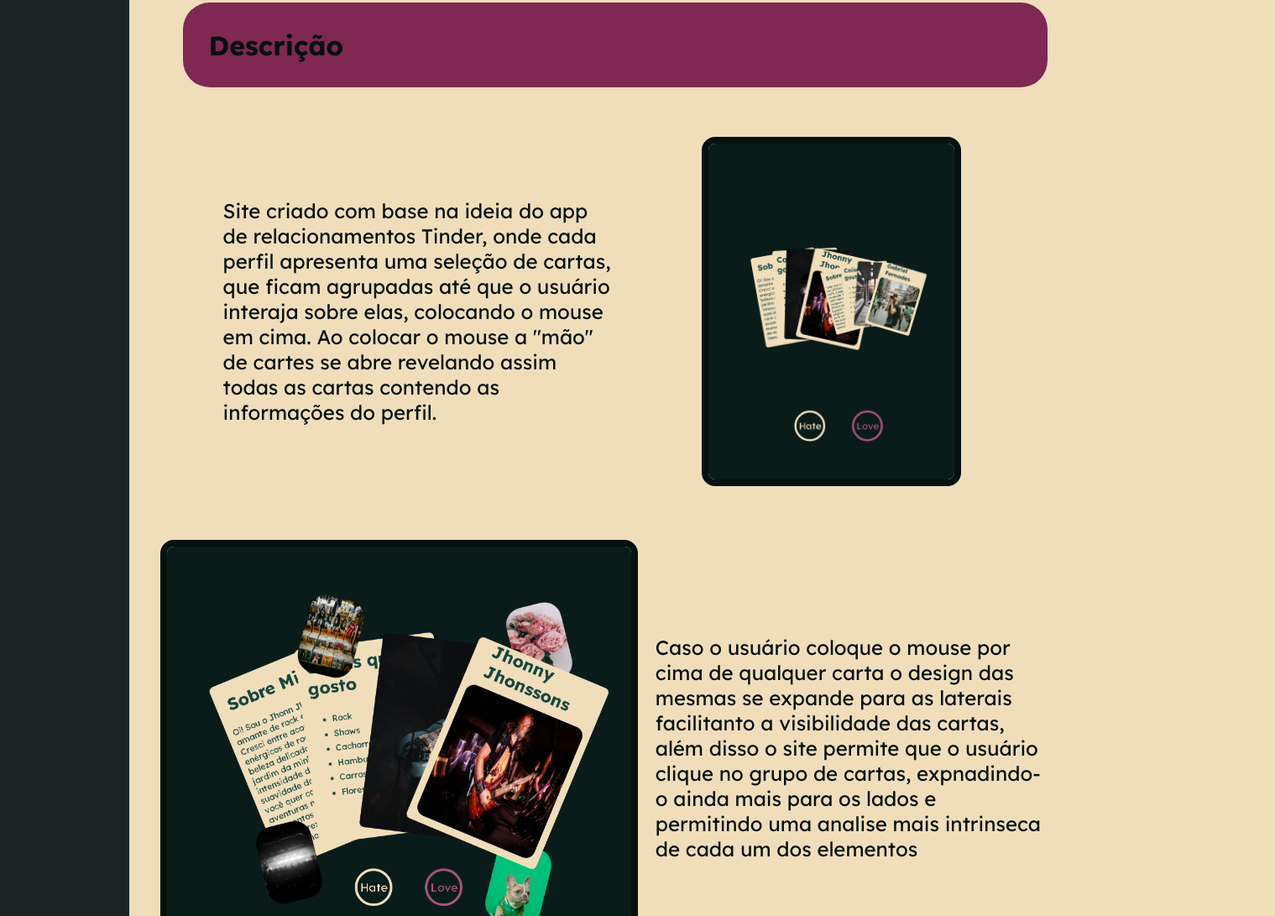
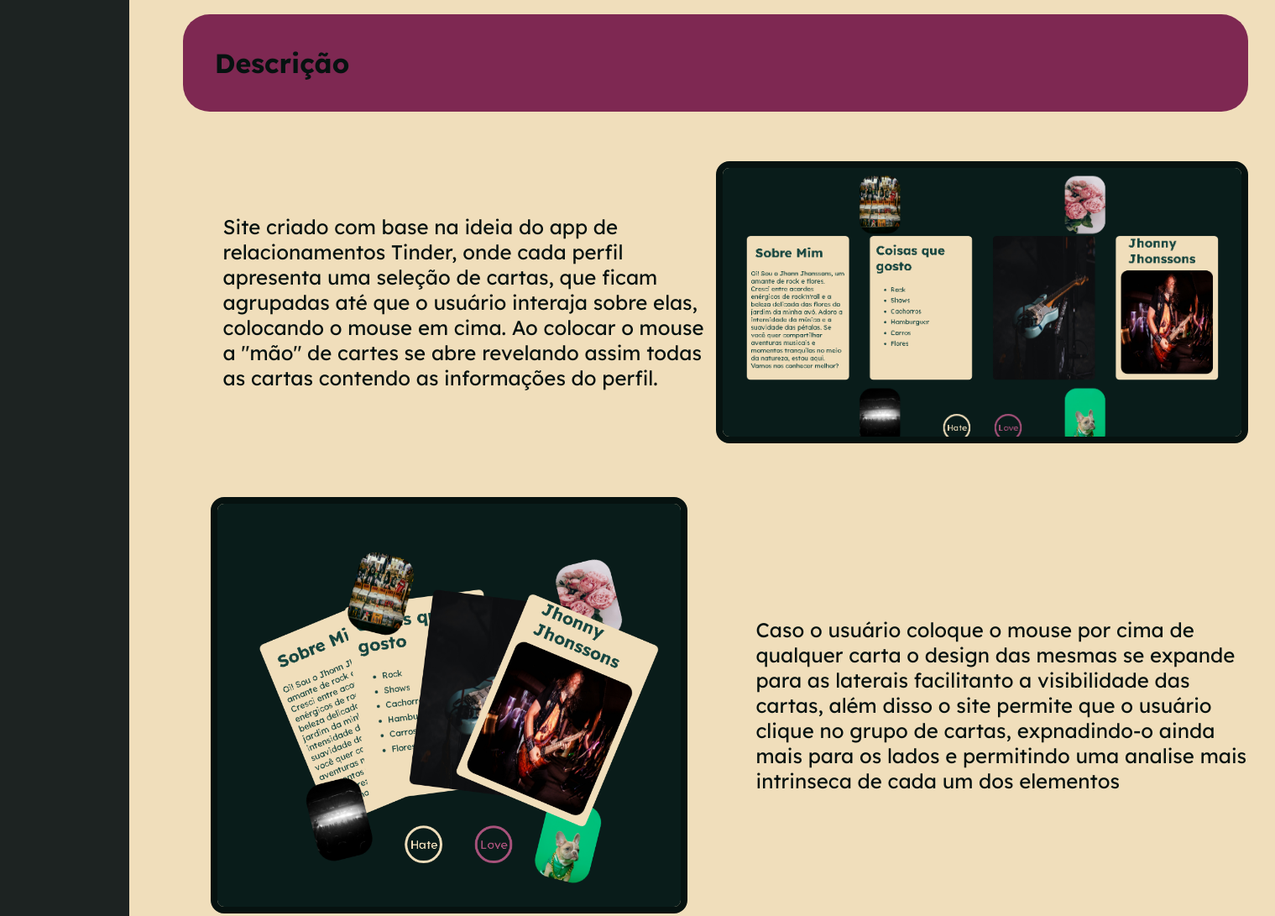
Before and after one commit to EP3droso/Portfolio-Cartas, a plain HTML site: page copiaTinder.html in a window 1280 px wide. Shown: the part 778-1869 px from the top of the page at 84% size, 1519 px wide, since content can reach past the window. Drawn offline with Linux system fonts and the light colour scheme.

Commit message:
Update copiaTinder.html

```diff
--- a/copiaTinder.html
+++ b/copiaTinder.html
@@ -177,7 +177,7 @@ body{
     }
 
     .conteudo-descricao :nth-child(1 of img){
-        height: 50vh;
+        height: 40vh;
 
     }
 
@@ -256,7 +256,7 @@ body{
                 <h2 id="descricao">Descrição</h2>
                 <div class="conteudo-descricao">
                     <p> Site criado com base na ideia do app de relacionamentos Tinder, onde cada perfil apresenta uma seleção de cartas, que ficam agrupadas até que o usuário interaja sobre elas, colocando o mouse em cima. Ao colocar o mouse a "mão" de cartes se abre revelando assim todas as cartas contendo as informações do perfil.</p>
-                    <img src="assets/copiaTinderPrint3.png" alt="Print do projeto">
+                    <img src="assets/copiaTinderPrint2.png" alt="Print do projeto">
 
                     <img src="assets/copiaTinderPrint1.png" alt="">
                     <p> Caso o usuário coloque o mouse por cima de qualquer carta o design das mesmas se expande para as laterais facilitanto a visibilidade das cartas, além disso o site permite que o usuário clique no grupo de cartas, expnadindo-o ainda mais para os lados e permitindo uma analise mais intrinseca de cada um dos elementos</p>
```
